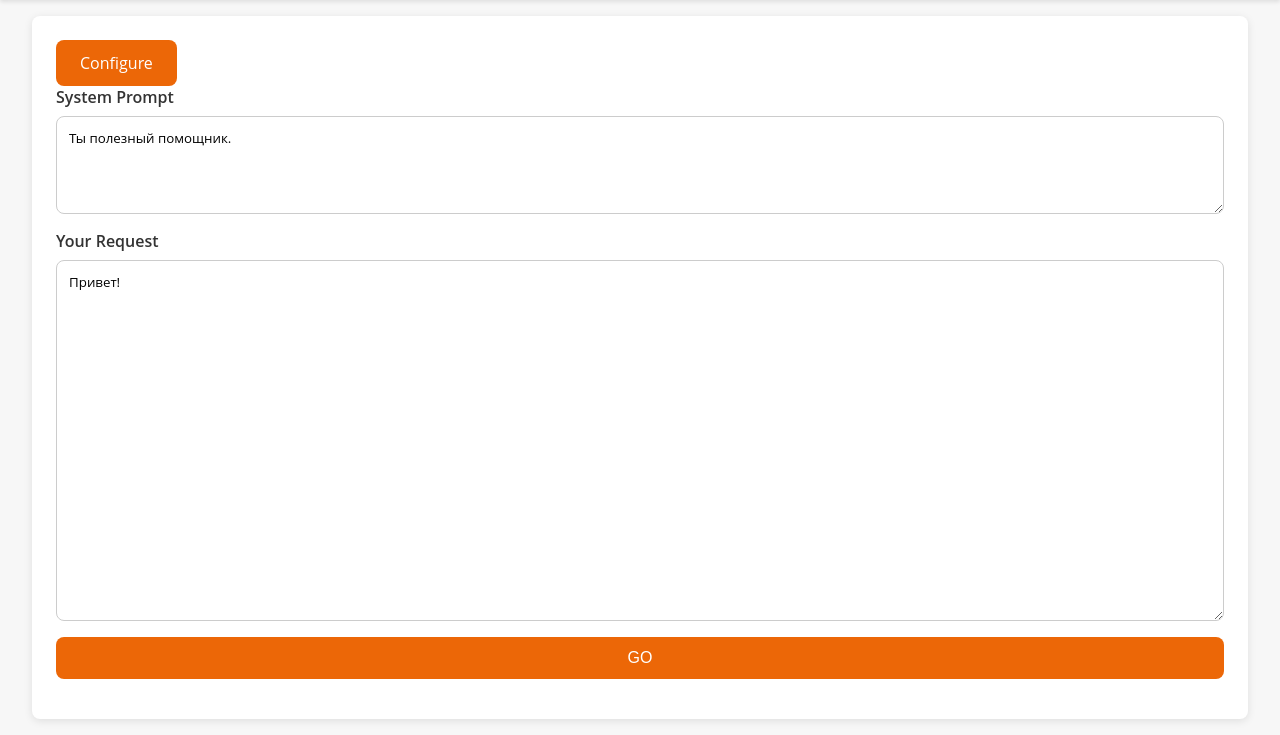
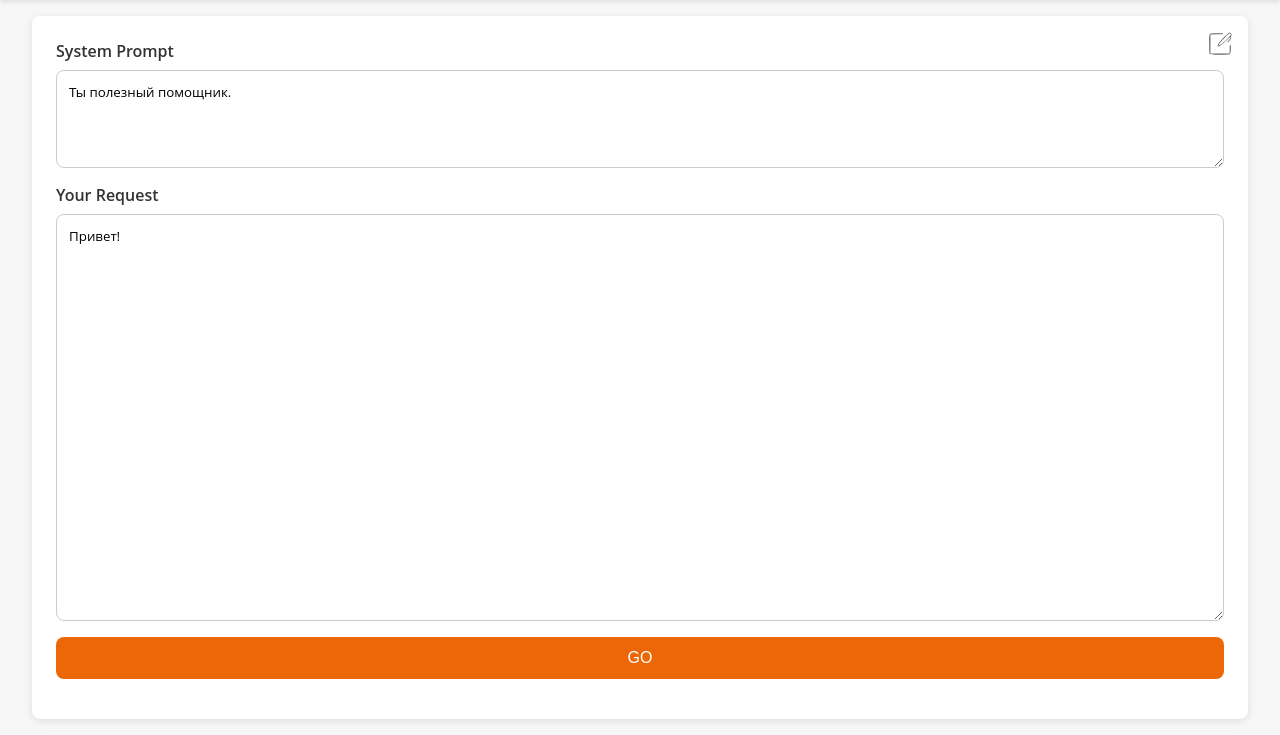
Before and after one commit to gbvolkov/llm_anonimized, a Flask app: page / in a window 1280 px wide. Shown: the part 65-800 px from the top of the page. Run offline with Flask 2, Linux system fonts and the light colour scheme.

Commit message:
Design complete

```diff
--- a/static/css/style.css
+++ b/static/css/style.css
@@ -293,3 +293,29 @@ form.form-full-height {
   margin-top: var(--page-padding);
   align-self: flex-start;
 }
+
+/* ——————————————
+   Configure-icon button
+   —————————————— */
+.card {
+  position: relative;    /* make card a positioning context */
+}
+
+.config-icon {
+  position: absolute;
+  top: 16px;
+  right: 16px;
+  width: 24px;
+  height: 24px;
+  opacity: 0.6;
+  transition: opacity var(--transition);
+  display: block;
+}
+.config-icon:hover {
+  opacity: 1;
+}
+.config-icon img {
+  width: 100%;
+  height: 100%;
+  display: block;
+}
--- a/templates/index.html
+++ b/templates/index.html
@@ -18,18 +18,20 @@
   <main class="main-content">
     <section class="form-section">
       <div class="card">
+        <!-- small config icon in corner -->
+        <a href="{{ url_for('main_bp.config', model=selected_model) }}"
+          class="config-icon"
+          title="Configure model parameters">
+          <img src="{{ url_for('static', filename='icons/icons8-edit-64.svg') }}" alt="⚙️">
+        </a>
         <form id="mainForm" method="post" action="{{ url_for('main_bp.result') }}" class="form-full-height">
           {% for name, value in llm_params.items() %}
             <input type="hidden" name="{{ name }}" value="{{ value }}">
           {% endfor %}
           <!-- “Configure” button -->
           <input type="hidden" name="model" value="{{ selected_model }}">
-          <div class="text-right mb-4">
-            <a href="{{ url_for('main_bp.config', model=selected_model) }}"
-              class="btn btn-secondary btn-sm">
-              Configure
-            </a>
-          </div>
+
+
           <!-- System Prompt -->
           <div class="form-group">
             <label for="system_prompt">System Prompt</label>
```
